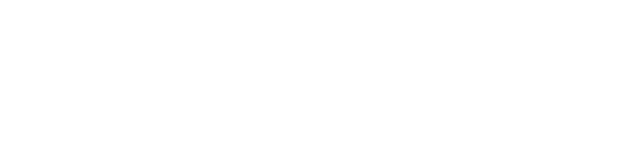
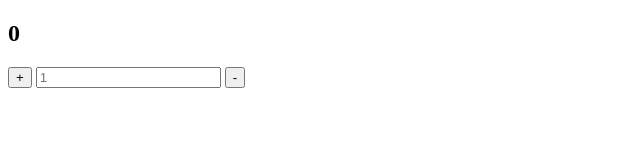
Before and after one commit to soyrvelez/unit-1-assessment, a plain HTML site: page index.html in a window 1280 px wide. Shown: the whole page, without its empty margins (0-640 px from the left). Drawn offline with Linux system fonts and the light colour scheme.

Commit message:
feat: added app components to index.html

```diff
--- a/index.html
+++ b/index.html
@@ -1,12 +1,31 @@
 <!DOCTYPE html>
 <html lang="en">
+
 <head>
   <meta charset="UTF-8">
-  <meta name="viewport" content="width=device-width, initial-scale=1.0">
+  <meta name="viewport"
+    content="width=device-width, initial-scale=1.0">
   <title>Unit 1 Assesment</title>
-  <link rel="stylesheet" href="./css/main.css">
+  <link rel="stylesheet"
+    href="./css/main.css">
 </head>
+
 <body>
-<script src="./js/main.js"></script>
+  <div class="count">
+    <h2 id="count">0</h2>
+  </div>
+  <div class="controls">
+    <button type="submit" class="updater"
+      id="plus">
+      +
+    </button>
+    <input type="text" id="user-input" placeholder="1">
+    <button type="submit" class="updater"
+      id="minus">
+      -
+    </button>
+  </div>
+  <script src="./js/main.js"></script>
 </body>
+
 </html>
```
